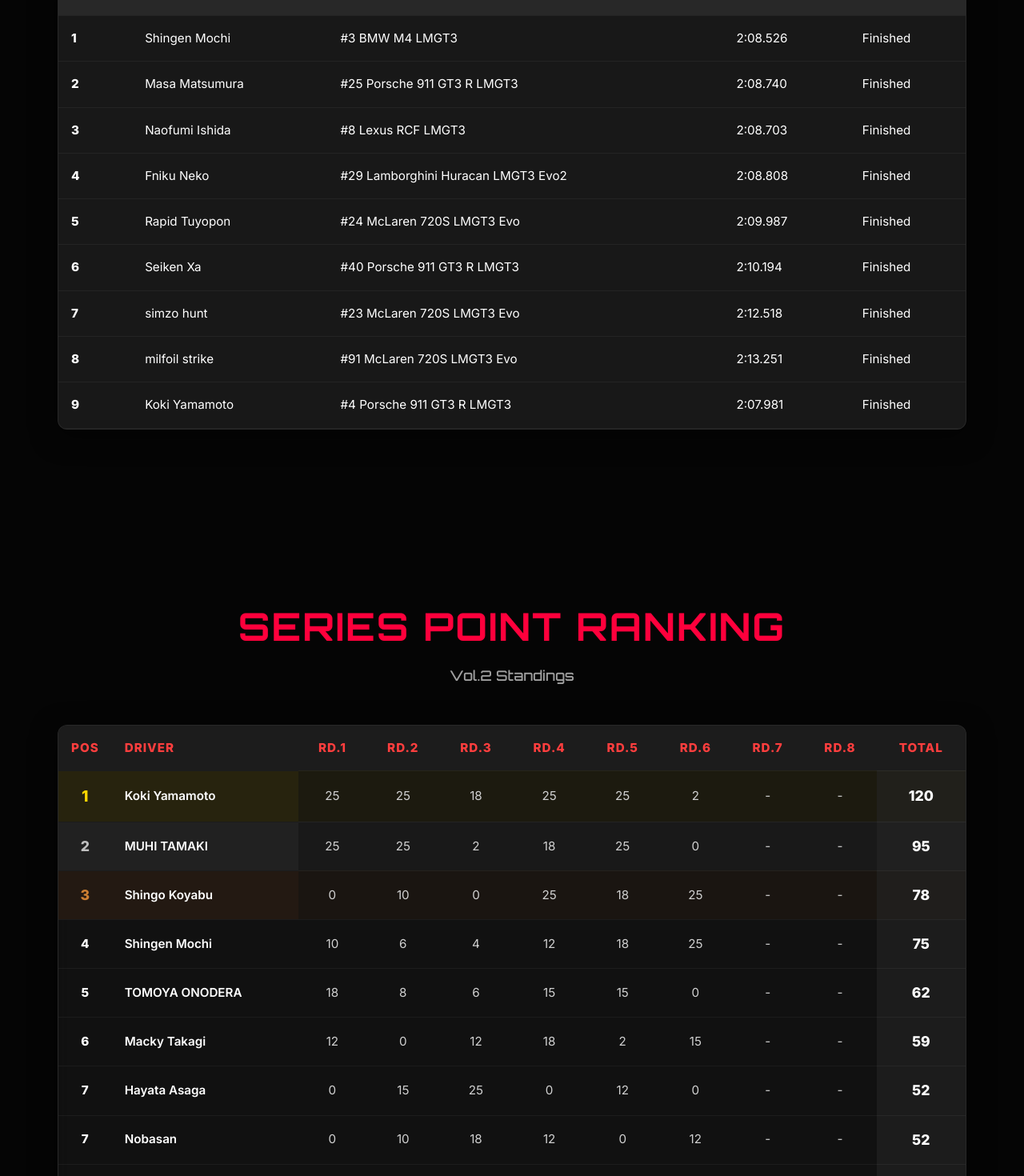
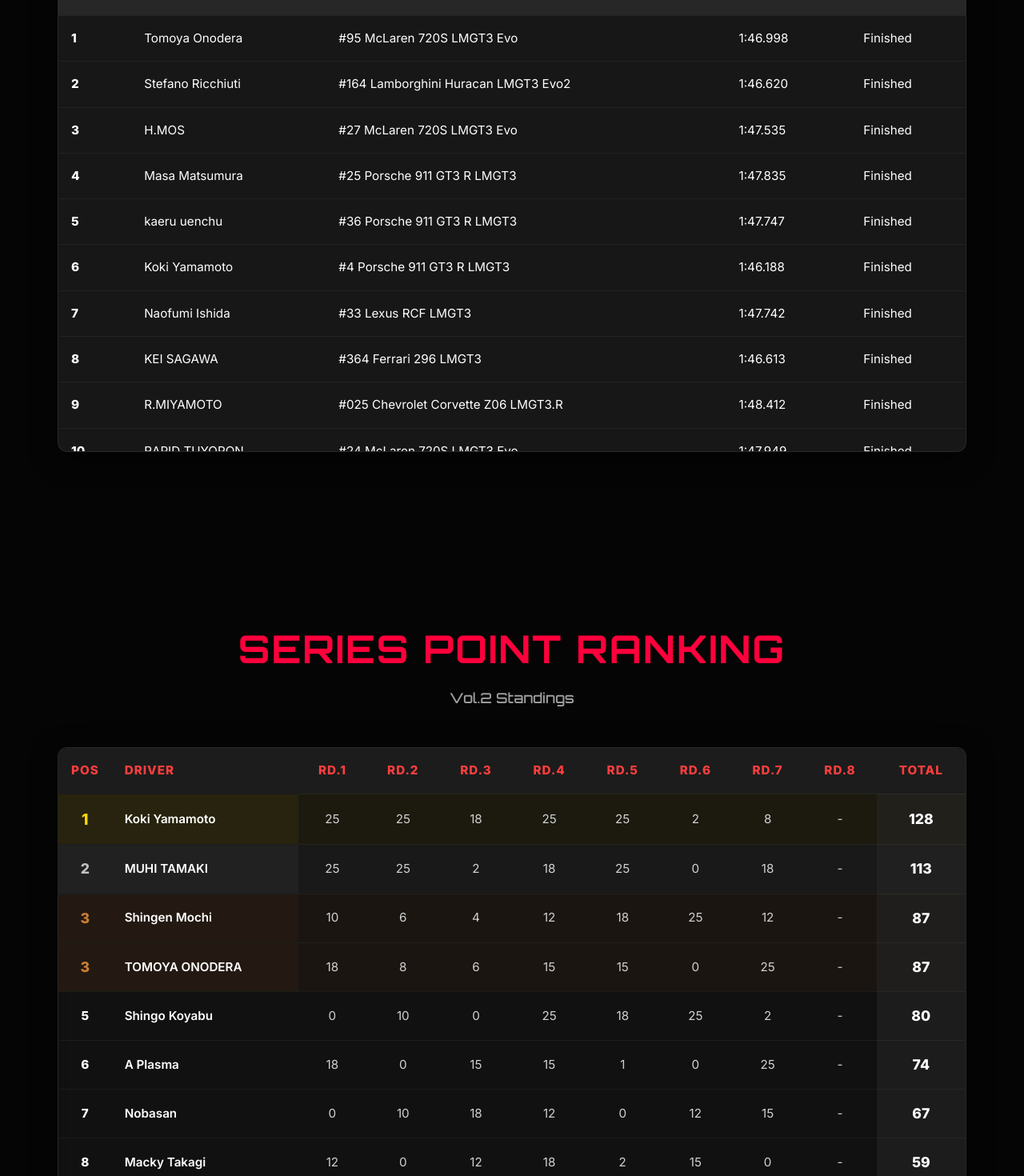
Before and after one commit to ciccida/wec-sprint-series, a React (Vite) app: page / in a window 1280 px wide. Shown: the part 4700-6170 px from the top of the page at 80% size. Built offline with nearby package versions, Linux system fonts and the light colour scheme.

Commit message:
Add Round 7 Fuji results and automate ranking with ties

```diff
--- a/src/components/Ranking.jsx
+++ b/src/components/Ranking.jsx
@@ -4,12 +4,21 @@ import './Ranking.css';
 
 const Ranking = () => {
     // Calculate total points and sort drivers
+    let currentRank = 0;
+    let lastPoints = -1;
     const sortedRanking = rankingData
         .map(driver => ({
             ...driver,
             totalPoints: driver.points.reduce((sum, p) => sum + (p || 0), 0)
         }))
-        .sort((a, b) => b.totalPoints - a.totalPoints);
+        .sort((a, b) => b.totalPoints - a.totalPoints)
+        .map((driver, index) => {
+            if (driver.totalPoints !== lastPoints) {
+                currentRank = index + 1;
+            }
+            lastPoints = driver.totalPoints;
+            return { ...driver, displayRank: currentRank };
+        });
 
     // Identify which rounds are "finished" (i.e., have at least one valid point entry)
     const finishedRounds = new Set();
@@ -43,9 +52,9 @@ const Ranking = () => {
                         </tr>
                     </thead>
                     <tbody>
-                        {sortedRanking.map((driver, index) => (
-                            <tr key={driver.id} className={index < 3 ? `top-${index + 1}` : ''}>
-                                <td className="sticky-col pos">{driver.rank}</td>
+                        {sortedRanking.map((driver) => (
+                            <tr key={driver.id} className={driver.displayRank <= 3 ? `top-${driver.displayRank}` : ''}>
+                                <td className="sticky-col pos">{driver.displayRank}</td>
                                 <td className="sticky-col driver-name">{driver.name}</td>
                                 {driver.points.map((p, i) => {
                                     // If round is finished but points are null, show 0
--- a/src/data/raceResults.js
+++ b/src/data/raceResults.js
@@ -1229,5 +1229,31 @@ export const raceResults = {
             "gap": "+7 laps  +15.740",
             "best": "1:35.702"
         }
+    ],
+    "7": [
+        { "pos": "1", "driver": "A Plasma", "team": "A Plasma", "car": "#12 Cadillac V-Series.R", "category": "Hypercar", "time": "30:27.838", "gap": "-", "best": "1:31.195" },
+        { "pos": "2", "driver": "Muhi Tamaki", "team": "Muhi Tamaki", "car": "#333 Porsche 963", "category": "Hypercar", "time": "+19.100", "gap": "-", "best": "1:35.127" },
+        { "pos": "3", "driver": "Nobasan", "team": "Nobasan", "car": "#765 BMW M Hybrid V8", "category": "Hypercar", "time": "+43.300", "gap": "-", "best": "1:35.562" },
+        { "pos": "4", "driver": "Shingen Mochi", "team": "Shingen Mochi", "car": "#3 Ferrari 499P", "category": "Hypercar", "time": "+47.994", "gap": "-", "best": "1:35.684" },
+        { "pos": "5", "driver": "Seiken Xa", "team": "Seiken Xa", "car": "#40 Porsche 963", "category": "Hypercar", "time": "+56.440", "gap": "-", "best": "1:36.197" },
+        { "pos": "6", "driver": "Tomoki Hirose", "team": "Tomoki Hirose", "car": "#62 Toyota GR010", "category": "Hypercar", "time": "+1:10.340", "gap": "-", "best": "1:30.974" },
+        { "pos": "7", "driver": "yas mishi", "team": "yas mishi", "car": "#41 Toyota GR010", "category": "Hypercar", "time": "+1:10.360", "gap": "-", "best": "1:36.626" },
+        { "pos": "8", "driver": "Seth Koganeya", "team": "Seth Koganeya", "car": "#11 BMW M Hybrid V8", "category": "Hypercar", "time": "+1 lap    +46.800", "gap": "-", "best": "1:34.604" },
+        { "pos": "9", "driver": "Shingo Koyabu", "team": "Shingo Koyabu", "car": "#42 Ferrari 499P", "category": "Hypercar", "time": "+1 lap    +1:34.400", "gap": "-", "best": "1:35.265" },
+        { "pos": "10", "driver": "GT YUKI", "team": "GT YUKI", "car": "#21 Ferrari 499P", "category": "Hypercar", "time": "DNF (6 laps)", "gap": "-", "best": "1:47.135" },
+        { "pos": "1", "driver": "Tomoya Onodera", "team": "Tomoya Onodera", "car": "#95 McLaren 720S LMGT3 Evo", "category": "LMGT3", "time": "+2 laps    +28.460", "gap": "-", "best": "1:46.998" },
+        { "pos": "2", "driver": "Stefano Ricchiuti", "team": "Stefano Ricchiuti", "car": "#164 Lamborghini Huracan LMGT3 Evo2", "category": "LMGT3", "time": "+2 laps    +30.900", "gap": "-", "best": "1:46.620" },
+        { "pos": "3", "driver": "H.MOS", "team": "H.MOS", "car": "#27 McLaren 720S LMGT3 Evo", "category": "LMGT3", "time": "+2 laps    +31.460", "gap": "-", "best": "1:47.535" },
+        { "pos": "4", "driver": "Masa Matsumura", "team": "Masa Matsumura", "car": "#25 Porsche 911 GT3 R LMGT3", "category": "LMGT3", "time": "+2 laps    +41.140", "gap": "-", "best": "1:47.835" },
+        { "pos": "5", "driver": "kaeru uenchu", "team": "kaeru uenchu", "car": "#36 Porsche 911 GT3 R LMGT3", "category": "LMGT3", "time": "+2 laps    +41.200", "gap": "-", "best": "1:47.747" },
+        { "pos": "6", "driver": "Koki Yamamoto", "team": "Koki Yamamoto", "car": "#4 Porsche 911 GT3 R LMGT3", "category": "LMGT3", "time": "+2 laps    +55.920", "gap": "-", "best": "1:46.188" },
+        { "pos": "7", "driver": "Naofumi Ishida", "team": "Naofumi Ishida", "car": "#33 Lexus RCF LMGT3", "category": "LMGT3", "time": "+2 laps    +57.920", "gap": "-", "best": "1:47.742" },
+        { "pos": "8", "driver": "KEI SAGAWA", "team": "KEI SAGAWA", "car": "#364 Ferrari 296 LMGT3", "category": "LMGT3", "time": "+2 laps    +58.020", "gap": "-", "best": "1:46.613" },
+        { "pos": "9", "driver": "R.MIYAMOTO", "team": "R.MIYAMOTO", "car": "#025 Chevrolet Corvette Z06 LMGT3.R", "category": "LMGT3", "time": "+2 laps    +1:00.120", "gap": "-", "best": "1:48.412" },
+        { "pos": "10", "driver": "RAPID TUYOPON", "team": "RAPID TUYOPON", "car": "#24 McLaren 720S LMGT3 Evo", "category": "LMGT3", "time": "+2 laps    +1:00.520", "gap": "-", "best": "1:47.949" },
+        { "pos": "11", "driver": "KH-KMS", "team": "KH-KMS", "car": "#86 Porsche 911 GT3 R LMGT3", "category": "LMGT3", "time": "+2 laps    +1:22.600", "gap": "-", "best": "1:49.858" },
+        { "pos": "12", "driver": "Brendon Hatasan", "team": "Brendon Hatasan", "car": "#28 McLaren 720S LMGT3 Evo", "category": "LMGT3", "time": "+2 laps    +1:45.480", "gap": "-", "best": "1:50.738" },
+        { "pos": "13", "driver": "Milfoil Strike", "team": "Milfoil Strike", "car": "#91 McLaren 720S LMGT3 Evo", "category": "LMGT3", "time": "+3 laps    +2.360", "gap": "-", "best": "1:50.989" },
+        { "pos": "14", "driver": "ziggy Katsuya", "team": "ziggy Katsuya", "car": "#117 Ferrari 296 LMGT3", "category": "LMGT3", "time": "+3 laps    +36.140", "gap": "-", "best": "1:45.689" }
     ]
 };
--- a/src/data/ranking.js
+++ b/src/data/ranking.js
@@ -1,45 +1,46 @@
 export const rankingData = [
-    { "id": 1, "rank": 1, "name": "Koki Yamamoto", "points": [25, 25, 18, 25, 25, 2, null, null] },
-    { "id": 2, "rank": 2, "name": "MUHI TAMAKI", "points": [25, 25, 2, 18, 25, 0, null, null] },
-    { "id": 10, "rank": 3, "name": "Shingo Koyabu", "points": [0, 10, 0, 25, 18, 25, null, null] },
-    { "id": 11, "rank": 4, "name": "Shingen Mochi", "points": [10, 6, 4, 12, 18, 25, null, null] },
-    { "id": 4, "rank": 5, "name": "TOMOYA ONODERA", "points": [18, 8, 6, 15, 15, 0, null, null] },
-    { "id": 5, "rank": 6, "name": "Macky Takagi", "points": [12, 0, 12, 18, 2, 15, null, null] },
-    { "id": 7, "rank": 7, "name": "Hayata Asaga", "points": [0, 15, 25, 0, 12, 0, null, null] },
-    { "id": 8, "rank": 7, "name": "Nobasan", "points": [0, 10, 18, 12, 0, 12, null, null] },
-    { "id": 6, "rank": 9, "name": "SARA MAYO", "points": [0, 15, 25, 1, 10, 0, null, null] },
-    { "id": 3, "rank": 10, "name": "A Plasma", "points": [18, 0, 15, 15, 1, 0, null, null] },
-    { "id": 13, "rank": 11, "name": "Fniku Neko", "points": [15, 12, 0, 0, 6, 12, null, null] },
-    { "id": 17, "rank": 11, "name": "MASA MATSUMURA", "points": [0, 18, 1, 0, 8, 18, null, null] },
-    { "id": 12, "rank": 13, "name": "ziggy Katsuya", "points": [8, 0, 12, 8, 6, 10, null, null] },
-    { "id": 9, "rank": 14, "name": "SOTA ITO", "points": [10, 18, 0, 8, 0, 0, null, null] },
-    { "id": 14, "rank": 15, "name": "Daitou Hatsune", "points": [0, 12, 15, 0, 0, 0, null, null] },
-    { "id": 15, "rank": 16, "name": "R.MIYAMOTO", "points": [12, 6, 8, 0, 0, 0, null, null] },
-    { "id": 25, "rank": 17, "name": "Naofumi Ishida", "points": [0, 0, 0, 10, 0, 15, null, null] },
-    { "id": 16, "rank": 18, "name": "momigi tetuo", "points": [6, 8, 0, 10, 0, 0, null, null] },
-    { "id": 19, "rank": 19, "name": "KH-KMS", "points": [0, 4, 6, 4, 4, 2, null, null] },
-    { "id": 21, "rank": 19, "name": "simzo", "points": [0, 4, 8, 2, 0, 6, null, null] },
-    { "id": 22, "rank": 21, "name": "TOITOI TOYS", "points": [6, 0, 0, 6, 2, 4, null, null] },
-    { "id": 38, "rank": 21, "name": "Fusahiro Endo", "points": [0, 0, 0, 0, 0, 18, null, null] },
-    { "id": 30, "rank": 23, "name": "H.MOS", "points": [0, 0, 0, 2, 15, 0, null, null] },
-    { "id": 18, "rank": 24, "name": "satou naoto", "points": [15, 0, 0, 0, 0, 0, null, null] },
-    { "id": 26, "rank": 24, "name": "KEI SAGAWA", "points": [8, 0, 0, 0, 1, 6, null, null] },
-    { "id": 20, "rank": 26, "name": "Hikone Joe", "points": [0, 0, 10, 4, 0, 0, null, null] },
-    { "id": 24, "rank": 26, "name": "Milfoil Strike", "points": [0, 0, 10, 0, 0, 4, null, null] },
-    { "id": 28, "rank": 28, "name": "kaeru uenchu", "points": [1, 2, 0, 0, 10, 0, null, null] },
-    { "id": 31, "rank": 29, "name": "RAPID TUYOPON", "points": [0, 2, 0, 0, 0, 10, null, null] },
-    { "id": 39, "rank": 29, "name": "Tomoki Hirose", "points": [0, 0, 0, 0, 12, 0, null, null] },
-    { "id": 23, "rank": 31, "name": "Brendon Hatasan", "points": [4, 0, 1, 6, 0, 0, null, null] },
-    { "id": 27, "rank": 32, "name": "aJ fault", "points": [0, 1, 4, 0, 4, 1, null, null] },
-    { "id": 34, "rank": 33, "name": "YRK", "points": [0, 0, 0, 1, 8, 0, null, null] },
-    { "id": 50, "rank": 34, "name": "yas mishi", "points": [0, 0, 0, 0, 0, 8, null, null] },
-    { "id": 51, "rank": 34, "name": "Seiken Xa", "points": [0, 0, 0, 0, 0, 8, null, null] },
-    { "id": 29, "rank": 36, "name": "S Shippou", "points": [2, 0, 0, 0, 0, 0, null, null] },
-    { "id": 32, "rank": 36, "name": "Touya Sougetsu", "points": [0, 0, 2, 0, 0, 0, null, null] },
-    { "id": 33, "rank": 38, "name": "YUKI GT", "points": [0, 1, 0, 0, 0, 0, null, null] },
-    { "id": 35, "rank": 39, "name": "Yoshinori Tokunou", "points": [0, 0, 0, 0, 0, 0, null, null] },
-    { "id": 36, "rank": 39, "name": "Seth Koganeya", "points": [0, 0, 0, 0, 0, 0, null, null] },
-    { "id": 37, "rank": 39, "name": "K.Kishimoto", "points": [0, 0, 0, 0, 0, 0, null, null] }
+    { "id": 1, "rank": 1, "name": "Koki Yamamoto", "points": [25, 25, 18, 25, 25, 2, 8, null] },
+    { "id": 2, "rank": 2, "name": "MUHI TAMAKI", "points": [25, 25, 2, 18, 25, 0, 18, null] },
+    { "id": 10, "rank": 3, "name": "Shingo Koyabu", "points": [0, 10, 0, 25, 18, 25, 2, null] },
+    { "id": 11, "rank": 4, "name": "Shingen Mochi", "points": [10, 6, 4, 12, 18, 25, 12, null] },
+    { "id": 4, "rank": 5, "name": "TOMOYA ONODERA", "points": [18, 8, 6, 15, 15, 0, 25, null] },
+    { "id": 5, "rank": 6, "name": "Macky Takagi", "points": [12, 0, 12, 18, 2, 15, 0, null] },
+    { "id": 7, "rank": 7, "name": "Hayata Asaga", "points": [0, 15, 25, 0, 12, 0, 0, null] },
+    { "id": 8, "rank": 7, "name": "Nobasan", "points": [0, 10, 18, 12, 0, 12, 15, null] },
+    { "id": 6, "rank": 9, "name": "SARA MAYO", "points": [0, 15, 25, 1, 10, 0, 0, null] },
+    { "id": 3, "rank": 10, "name": "A Plasma", "points": [18, 0, 15, 15, 1, 0, 25, null] },
+    { "id": 13, "rank": 11, "name": "Fniku Neko", "points": [15, 12, 0, 0, 6, 12, 0, null] },
+    { "id": 17, "rank": 11, "name": "MASA MATSUMURA", "points": [0, 18, 1, 0, 8, 18, 12, null] },
+    { "id": 12, "rank": 13, "name": "ziggy Katsuya", "points": [8, 0, 12, 8, 6, 10, 0, null] },
+    { "id": 9, "rank": 14, "name": "SOTA ITO", "points": [10, 18, 0, 8, 0, 0, 0, null] },
+    { "id": 14, "rank": 15, "name": "Daitou Hatsune", "points": [0, 12, 15, 0, 0, 0, 0, null] },
+    { "id": 15, "rank": 16, "name": "R.MIYAMOTO", "points": [12, 6, 8, 0, 0, 0, 2, null] },
+    { "id": 25, "rank": 17, "name": "Naofumi Ishida", "points": [0, 0, 0, 10, 0, 15, 6, null] },
+    { "id": 16, "rank": 18, "name": "momigi tetuo", "points": [6, 8, 0, 10, 0, 0, 0, null] },
+    { "id": 19, "rank": 19, "name": "KH-KMS", "points": [0, 4, 6, 4, 4, 2, 0, null] },
+    { "id": 21, "rank": 19, "name": "simzo", "points": [0, 4, 8, 2, 0, 6, 0, null] },
+    { "id": 22, "rank": 21, "name": "TOITOI TOYS", "points": [6, 0, 0, 6, 2, 4, 0, null] },
+    { "id": 38, "rank": 21, "name": "Fusahiro Endo", "points": [0, 0, 0, 0, 0, 18, 0, null] },
+    { "id": 30, "rank": 23, "name": "H.MOS", "points": [0, 0, 0, 2, 15, 0, 15, null] },
+    { "id": 18, "rank": 24, "name": "satou naoto", "points": [15, 0, 0, 0, 0, 0, 0, null] },
+    { "id": 26, "rank": 24, "name": "KEI SAGAWA", "points": [8, 0, 0, 0, 1, 6, 4, null] },
+    { "id": 20, "rank": 26, "name": "Hikone Joe", "points": [0, 0, 10, 4, 0, 0, 0, null] },
+    { "id": 24, "rank": 26, "name": "Milfoil Strike", "points": [0, 0, 10, 0, 0, 4, 0, null] },
+    { "id": 28, "rank": 28, "name": "kaeru uenchu", "points": [1, 2, 0, 0, 10, 0, 10, null] },
+    { "id": 31, "rank": 29, "name": "RAPID TUYOPON", "points": [0, 2, 0, 0, 0, 10, 1, null] },
+    { "id": 39, "rank": 29, "name": "Tomoki Hirose", "points": [0, 0, 0, 0, 12, 0, 8, null] },
+    { "id": 23, "rank": 31, "name": "Brendon Hatasan", "points": [4, 0, 1, 6, 0, 0, 0, null] },
+    { "id": 27, "rank": 32, "name": "aJ fault", "points": [0, 1, 4, 0, 4, 1, 0, null] },
+    { "id": 34, "rank": 33, "name": "YRK", "points": [0, 0, 0, 1, 8, 0, 0, null] },
+    { "id": 50, "rank": 34, "name": "yas mishi", "points": [0, 0, 0, 0, 0, 8, 6, null] },
+    { "id": 51, "rank": 34, "name": "Seiken Xa", "points": [0, 0, 0, 0, 0, 8, 10, null] },
+    { "id": 29, "rank": 36, "name": "S Shippou", "points": [2, 0, 0, 0, 0, 0, 0, null] },
+    { "id": 32, "rank": 36, "name": "Touya Sougetsu", "points": [0, 0, 2, 0, 0, 0, 0, null] },
+    { "id": 33, "rank": 38, "name": "YUKI GT", "points": [0, 1, 0, 0, 0, 0, 1, null] },
+    { "id": 35, "rank": 39, "name": "Yoshinori Tokunou", "points": [0, 0, 0, 0, 0, 0, 0, null] },
+    { "id": 36, "rank": 39, "name": "Seth Koganeya", "points": [0, 0, 0, 0, 0, 0, 4, null] },
+    { "id": 37, "rank": 39, "name": "K.Kishimoto", "points": [0, 0, 0, 0, 0, 0, 0, null] },
+    { "id": 43, "rank": 40, "name": "Stefano Ricchiuti", "points": [0, 0, 0, 0, 0, 0, 18, null] }
 ];
 
 export const rounds = [
--- a/src/pages/Home.jsx
+++ b/src/pages/Home.jsx
@@ -12,7 +12,7 @@ import About from '../components/About';
 import Sponsors from '../components/Sponsors';
 
 const Home = () => {
-    const [selectedRound, setSelectedRound] = useState(6);
+    const [selectedRound, setSelectedRound] = useState(7);
     const { hash } = useLocation();
 
     useEffect(() => {
@@ -33,7 +33,8 @@ const Home = () => {
         3: "Rd.3 Spa",
         4: "Rd.4 Le Mans",
         5: "Rd.5 Interlagos",
-        6: "Rd.6 COTA"
+        6: "Rd.6 COTA",
+        7: "Rd.7 Fuji"
     };
 
     return (
```
